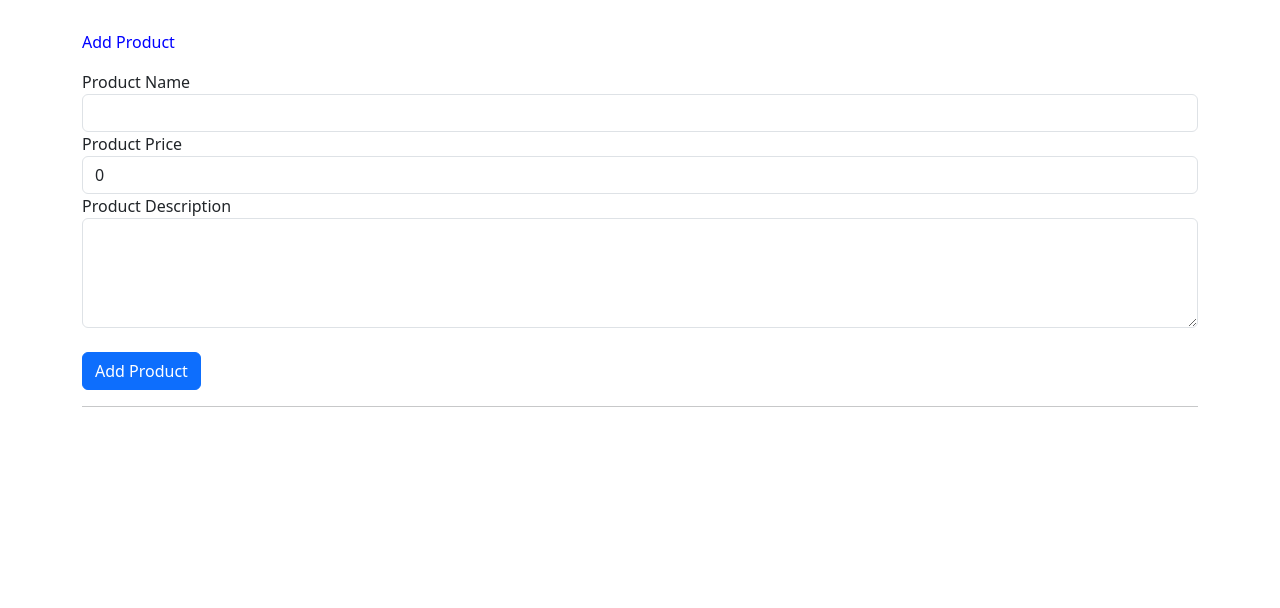
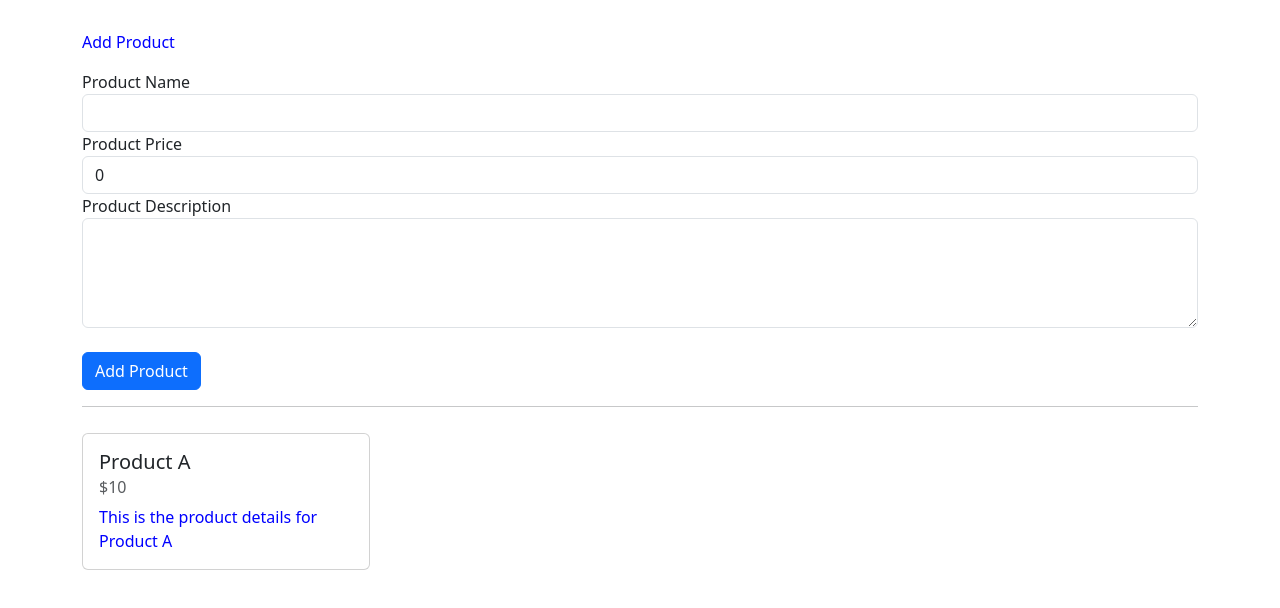
Before and after one commit to rahuly-bacancy/angular, an Angular app: page / in a window 1280 px wide. Shown: the top 608 px of the page. Built offline with nearby package versions, Linux system fonts and the light colour scheme.

Commit message:
Added product details

```diff
--- a/src/app/app.component.ts
+++ b/src/app/app.component.ts
@@ -7,7 +7,11 @@ import { ProductElement } from './interface/product-details';
   styleUrls: ['./app.component.css']
 })
 export class AppComponent {
-  productElements: ProductElement[] = [];
+  productElements: ProductElement[] = [
+    {
+      price:10,name:"Product A",description:"This is the product details for Product A"
+    }
+  ];
   productName: string = '';
   productDescription: string = '';
   productPrice: number = 0;
```
